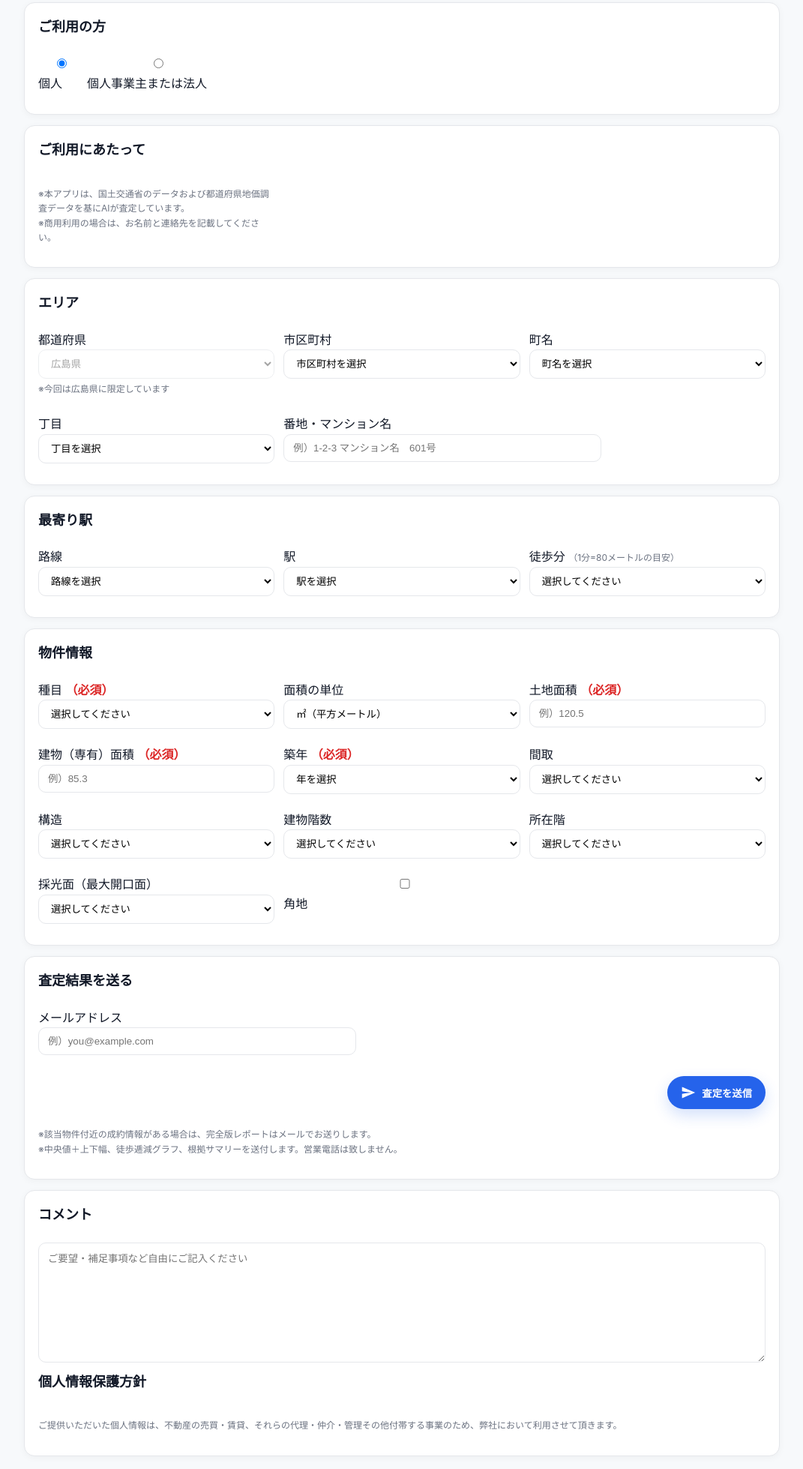
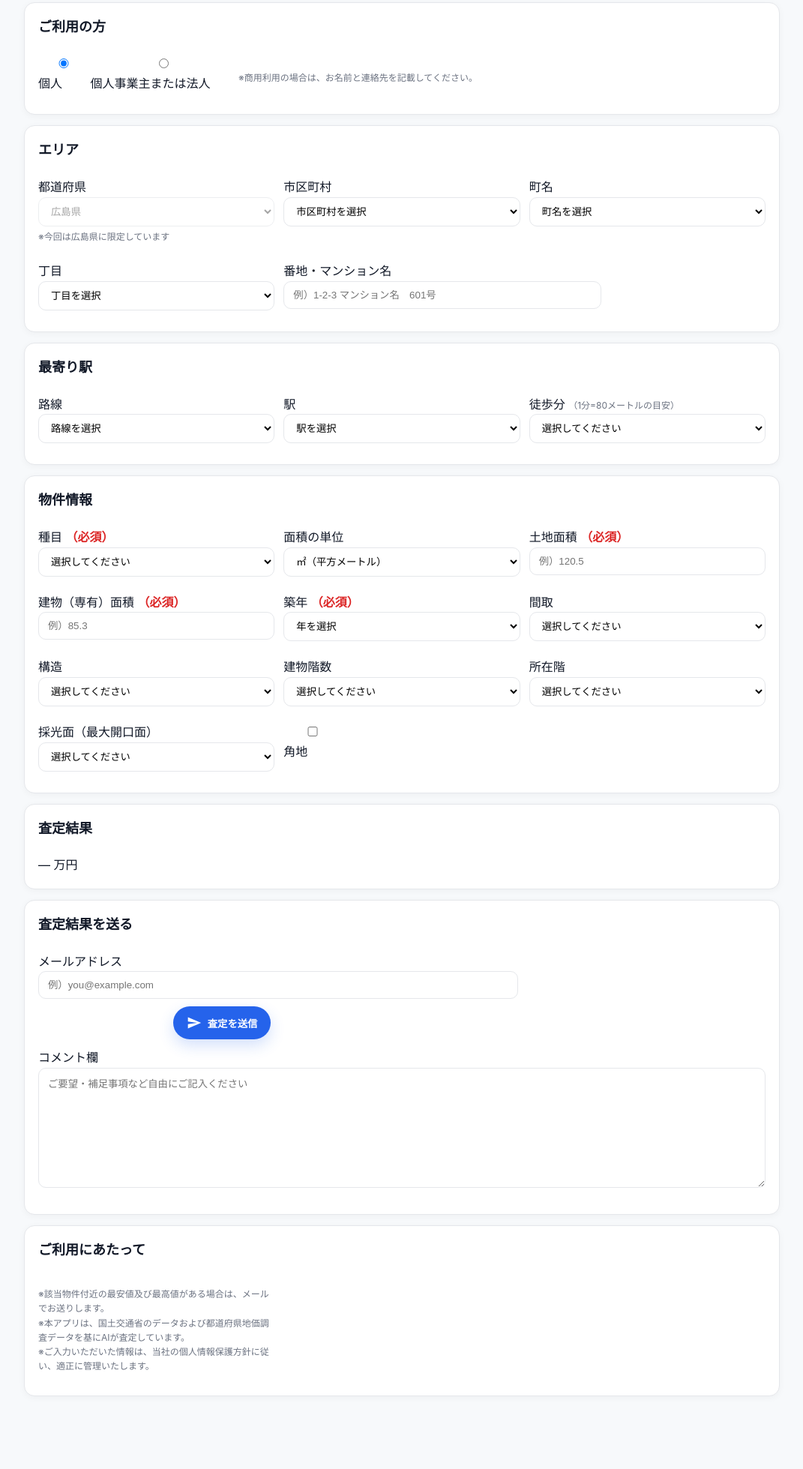
Before and after one commit to irohatec/satei-ai-app, a website: page public/app/index.html in a window 1280 px wide. Shown: the part 89-2048 px from the top of the page at 75% size, without its empty margins (104-1175 px from the left). Drawn offline with Linux system fonts and the light colour scheme.

Commit message:
Update index.html

```diff
--- a/public/app/index.html
+++ b/public/app/index.html
@@ -15,30 +15,34 @@
     <!-- ご利用の方 -->
     <section class="card">
       <h2>ご利用の方</h2>
+
       <div class="inline span-12">
-        <label class="inline"><input type="radio" name="userType" value="personal" checked /><span>個人</span></label>
-        <label class="inline"><input type="radio" name="userType" value="business" /><span>個人事業主または法人</span></label>
+        <label class="inline">
+          <input type="radio" name="userType" value="personal" checked />
+          <span>個人</span>
+        </label>
+        <label class="inline">
+          <input type="radio" name="userType" value="business" />
+          <span>個人事業主または法人</span>
+        </label>
+        <small class="small note-right">※商用利用の場合は、お名前と連絡先を記載してください。</small>
       </div>
 
       <!-- 事業者向け（幅広） -->
       <div id="businessFields" class="grid span-12" style="display:none">
-        <label class="span-8">会社名 <input id="companyName" type="text" placeholder="例）株式会社〇〇" /></label>
-        <label class="span-4">連絡先（電話） <input id="phone" type="tel" placeholder="例）080-1234-5678" /></label>
+        <label class="span-8">会社名
+          <input id="companyName" type="text" placeholder="例）株式会社〇〇" />
+        </label>
+        <label class="span-4">連絡先（電話）
+          <input id="phone" type="tel" placeholder="例）080-1234-5678" />
+        </label>
       </div>
-    </section>
-
-    <!-- ご利用にあたって -->
-    <section class="card">
-      <h2>ご利用にあたって</h2>
-      <p class="small">
-        ※本アプリは、国土交通省のデータおよび都道府県地価調査データを基にAIが査定しています。<br />
-        ※商用利用の場合は、お名前と連絡先を記載してください。
-      </p>
     </section>
 
     <!-- エリア -->
     <section class="card">
       <h2>エリア</h2>
+
       <label>都道府県
         <select id="prefSelect" disabled>
           <option value="hiroshima" selected>広島県</option>
@@ -47,15 +51,21 @@
       </label>
 
       <label>市区町村
-        <select id="citySelect"><option value="">市区町村を選択</option></select>
+        <select id="citySelect">
+          <option value="">市区町村を選択</option>
+        </select>
       </label>
 
       <label>町名
-        <select id="townSelect"><option value="">町名を選択</option></select>
+        <select id="townSelect">
+          <option value="">町名を選択</option>
+        </select>
       </label>
 
       <label>丁目
-        <select id="chomeSelect"><option value="">丁目を選択</option></select>
+        <select id="chomeSelect">
+          <option value="">丁目を選択</option>
+        </select>
       </label>
 
       <label class="span-8">番地・マンション名
@@ -66,14 +76,23 @@
     <!-- 最寄り駅 -->
     <section class="card">
       <h2>最寄り駅</h2>
+
       <label>路線
-        <select id="lineSelect"><option value="">路線を選択</option></select>
+        <select id="lineSelect">
+          <option value="">路線を選択</option>
+        </select>
       </label>
+
       <label>駅
-        <select id="stationSelect"><option value="">駅を選択</option></select>
+        <select id="stationSelect">
+          <option value="">駅を選択</option>
+        </select>
       </label>
+
       <label>徒歩分 <small class="small">（1分=80メートルの目安）</small>
-        <select id="walkSelect"><option value="">選択してください</option></select>
+        <select id="walkSelect">
+          <option value="">選択してください</option>
+        </select>
       </label>
     </section>
 
@@ -109,7 +128,7 @@
       </label>
 
       <label>築年 <span class="required">（必須）</span>
-        <select id="buildYear"><!-- app.jsで1900〜2025を投入 --></select>
+        <select id="buildYear"><!-- app.js で 1900〜2025 を投入 --></select>
       </label>
 
       <label>間取
@@ -131,11 +150,17 @@
       </label>
 
       <label>建物階数
-        <select id="totalFloors"><option value="">選択してください</option></select>
+        <select id="totalFloors">
+          <option value="">選択してください</option>
+          <!-- app.js で 1〜100 を投入 -->
+        </select>
       </label>
 
       <label>所在階
-        <select id="floor"><option value="">選択してください</option></select>
+        <select id="floor">
+          <option value="">選択してください</option>
+          <!-- app.js で 1〜100 を投入 -->
+        </select>
       </label>
 
       <label>採光面（最大開口面）
@@ -146,41 +171,48 @@
         </select>
       </label>
 
-      <label class="inline"><input id="isCorner" type="checkbox" /> <span>角地</span></label>
+      <div class="field-inline">
+        <input id="isCorner" type="checkbox" />
+        <label for="isCorner">角地</label>
+      </div>
+    </section>
+
+    <!-- 査定結果 -->
+    <section class="card">
+      <h2>査定結果</h2>
+      <div class="result-banner" id="resultPrice">— 万円</div>
     </section>
 
     <!-- 査定結果を送る -->
     <section class="card">
       <h2>査定結果を送る</h2>
+
+      <div class="send-row span-12">
         <label class="span-8">メールアドレス
           <input id="email" type="email" placeholder="例）you@example.com" />
         </label>
-
-      <div class="actions span-12">
+        <div class="actions span-4 align-end">
           <button id="submitBtn" type="button" class="btn-icon" aria-label="査定を送信">
             <svg viewBox="0 0 24 24" aria-hidden="true"><path d="M2 21l21-9L2 3v7l15 2-15 2v7z"/></svg>
             査定を送信
           </button>
         </div>
+      </div>
 
-      <p class="small span-12">
-        ※該当物件付近の成約情報がある場合は、完全版レポートはメールでお送りします。<br />
-        ※中央値＋上下幅、徒歩逓減グラフ、根拠サマリーを送付します。営業電話は致しません。
+      <label class="span-12">コメント欄
+        <textarea id="message" rows="5" placeholder="ご要望・補足事項など自由にご記入ください"></textarea>
+      </label>
+    </section>
+
+    <!-- ご利用にあたって（ページ最下部） -->
+    <section class="card">
+      <h2>ご利用にあたって</h2>
+      <p class="small">
+        ※該当物件付近の最安値及び最高値がある場合は、メールでお送りします。<br />
+        ※本アプリは、国土交通省のデータおよび都道府県地価調査データを基にAIが査定しています。<br />
+        ※ご入力いただいた情報は、当社の個人情報保護方針に従い、適正に管理いたします。
       </p>
     </section>
-
-    <!-- コメント・個人情報保護方針 -->
-    <section class="card">
-      <h2>コメント</h2>
-      <textarea id="message" rows="6" placeholder="ご要望・補足事項など自由にご記入ください"></textarea>
-
-      <h2 class="span-12">個人情報保護方針</h2>
-      <p class="small span-12">
-        ご提供いただいた個人情報は、不動産の売買・賃貸、それらの代理・仲介・管理その他付帯する事業のため、弊社において利用させて頂きます。
-      </p>
-    </section>
-
-    <section class="error-summary" id="errorBox" style="display:none"></section>
   </main>
 
   <footer><p class="small">© 不動産AI査定</p></footer>
```
Lines whose indentation alone changed are shown as unchanged.
